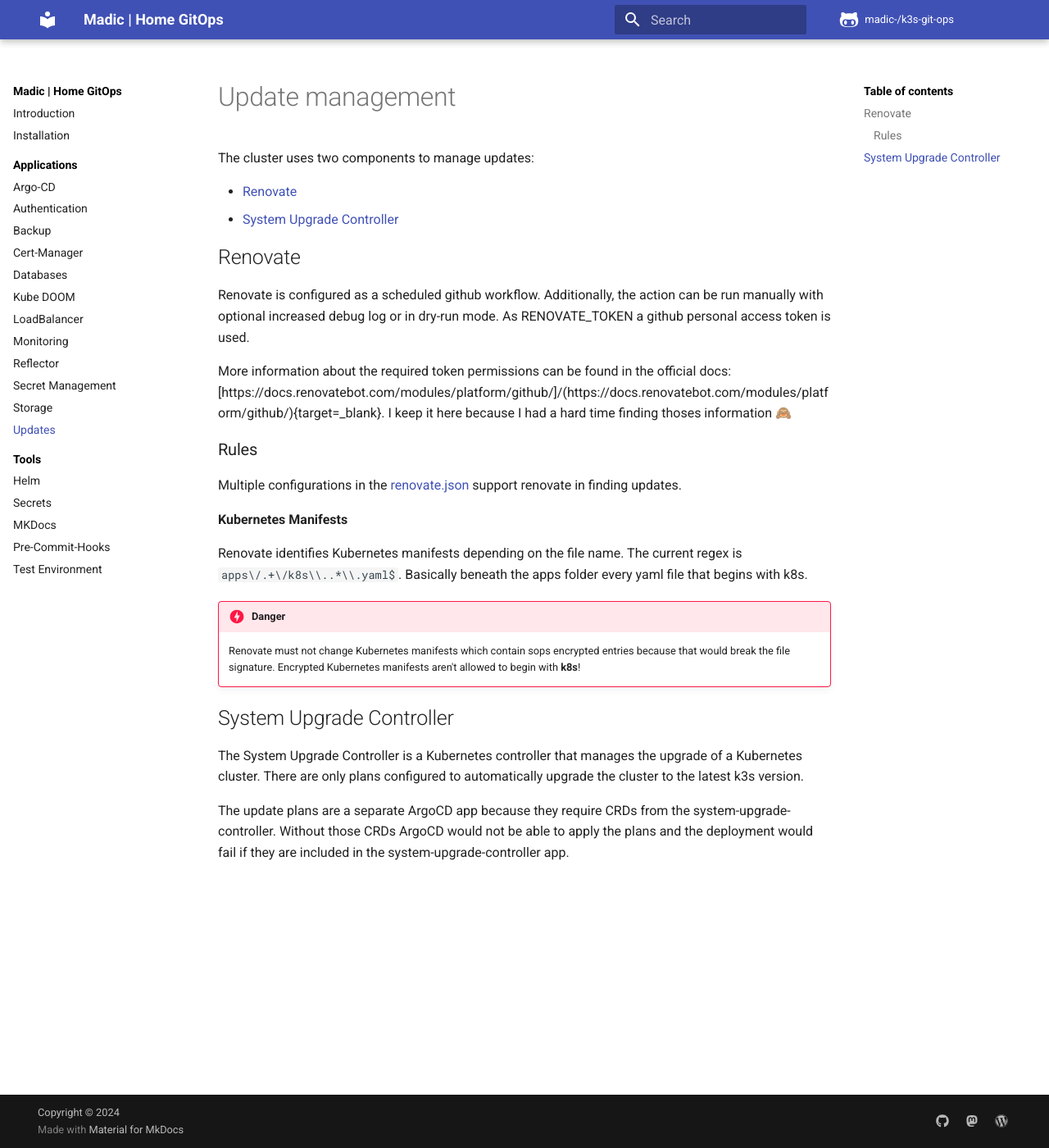
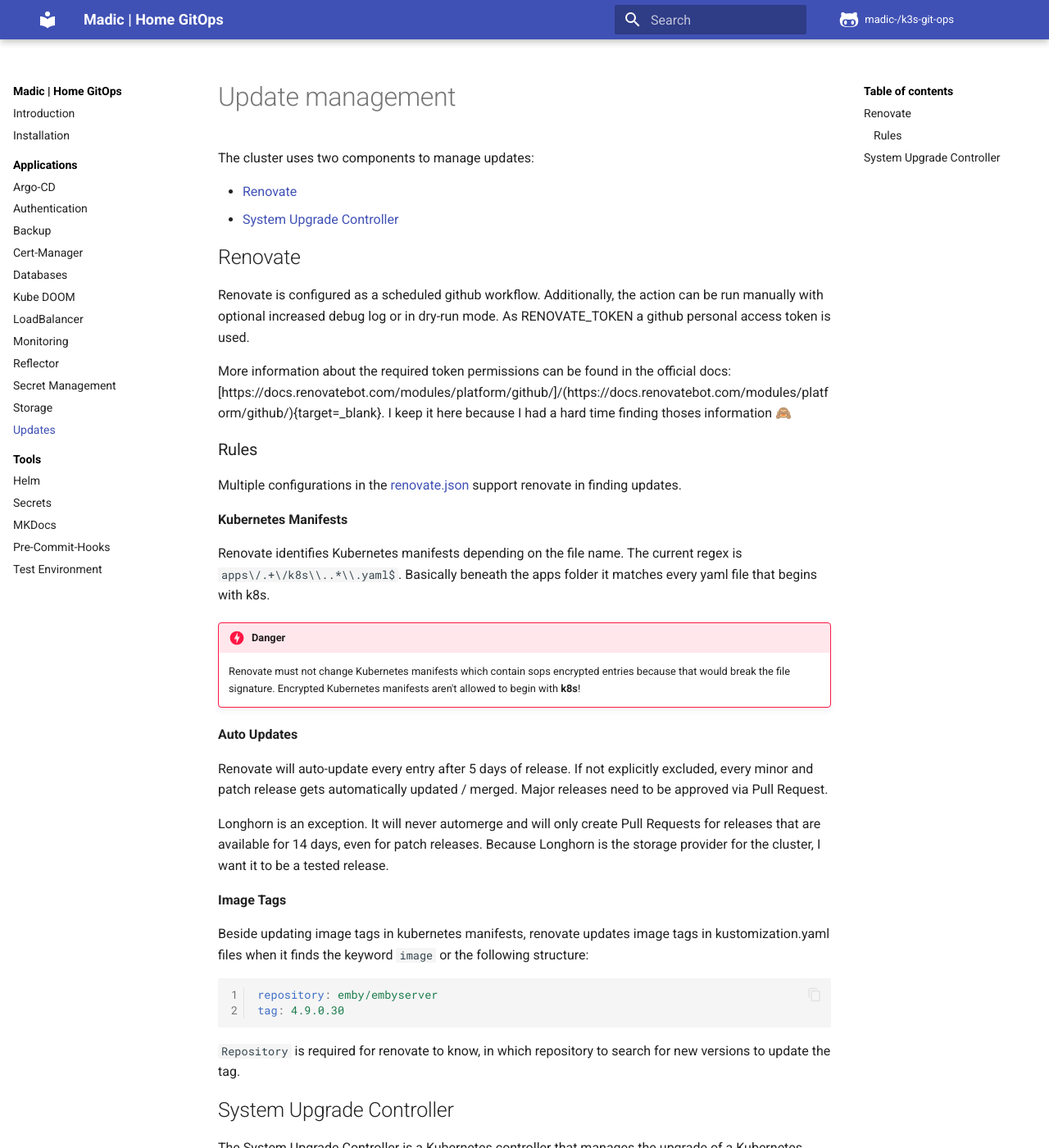
Before and after one commit to madic-creates/k3s-git-ops, an MkDocs documentation site: the page built from docs/updates.md, in a window 1280 px wide and 1400 px high. Shown: the whole window at 82% size. Built offline with MkDocs 1.6.1 and Material for MkDocs 9.7.7, drawn with Linux system fonts in a browser that asks for light colours; plug-ins that fetch from the network failed and are left out; comment, search, counter and statistics services are not loaded.

Commit message:
Docs: Updated update docs

````diff
--- a/docs/updates.md
+++ b/docs/updates.md
@@ -17,11 +17,28 @@ Multiple configurations in the [renovate.json](https://github.com/Madic-/k3s-git
 
 **Kubernetes Manifests**
 
-Renovate identifies Kubernetes manifests depending on the file name. The current regex is `apps\/.+\/k8s\\..*\\.yaml$`. Basically beneath the apps folder every yaml file that begins with k8s.
+Renovate identifies Kubernetes manifests depending on the file name. The current regex is `apps\/.+\/k8s\\..*\\.yaml$`. Basically beneath the apps folder it matches every yaml file that begins with k8s.
 
 /// danger
 Renovate must not change Kubernetes manifests which contain sops encrypted entries because that would break the file signature. Encrypted Kubernetes manifests aren't allowed to begin with **k8s**!
 ///
+
+**Auto Updates**
+
+Renovate will auto-update every entry after 5 days of release. If not explicitly excluded, every minor and patch release gets automatically updated / merged. Major releases need to be approved via Pull Request.
+
+Longhorn is an exception. It will never automerge and will only create Pull Requests for releases that are available for 14 days, even for patch releases. Because Longhorn is the storage provider for the cluster, I want it to be a tested release.
+
+**Image Tags**
+
+Beside updating image tags in kubernetes manifests, renovate updates image tags in kustomization.yaml files when it finds the keyword `image` or the following structure:
+
+```yaml
+repository: emby/embyserver
+tag: 4.9.0.30
+```
+
+`Repository` is required for renovate to know, in which repository to search for new versions to update the tag.
 
 ## System Upgrade Controller
 
````
